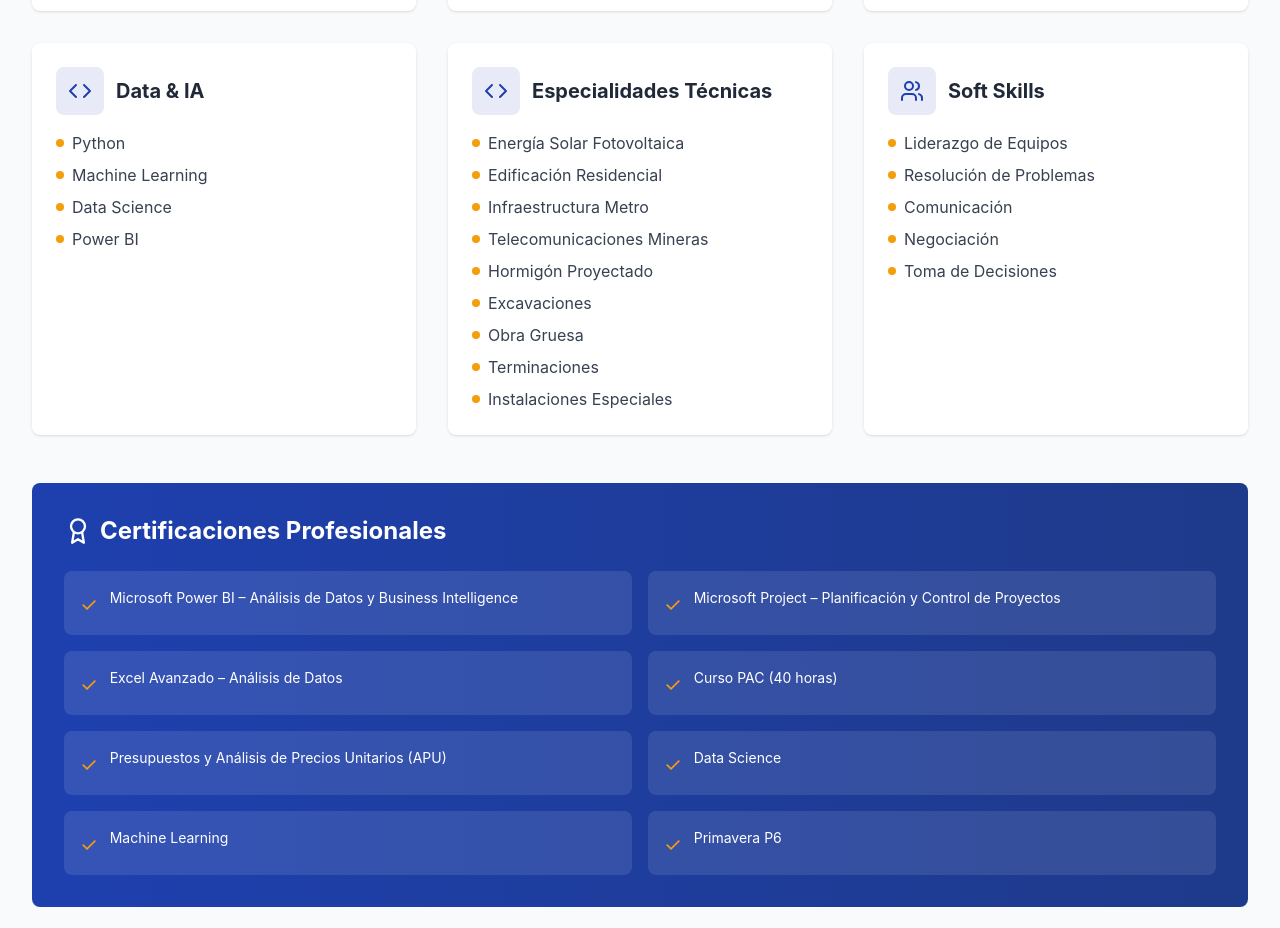
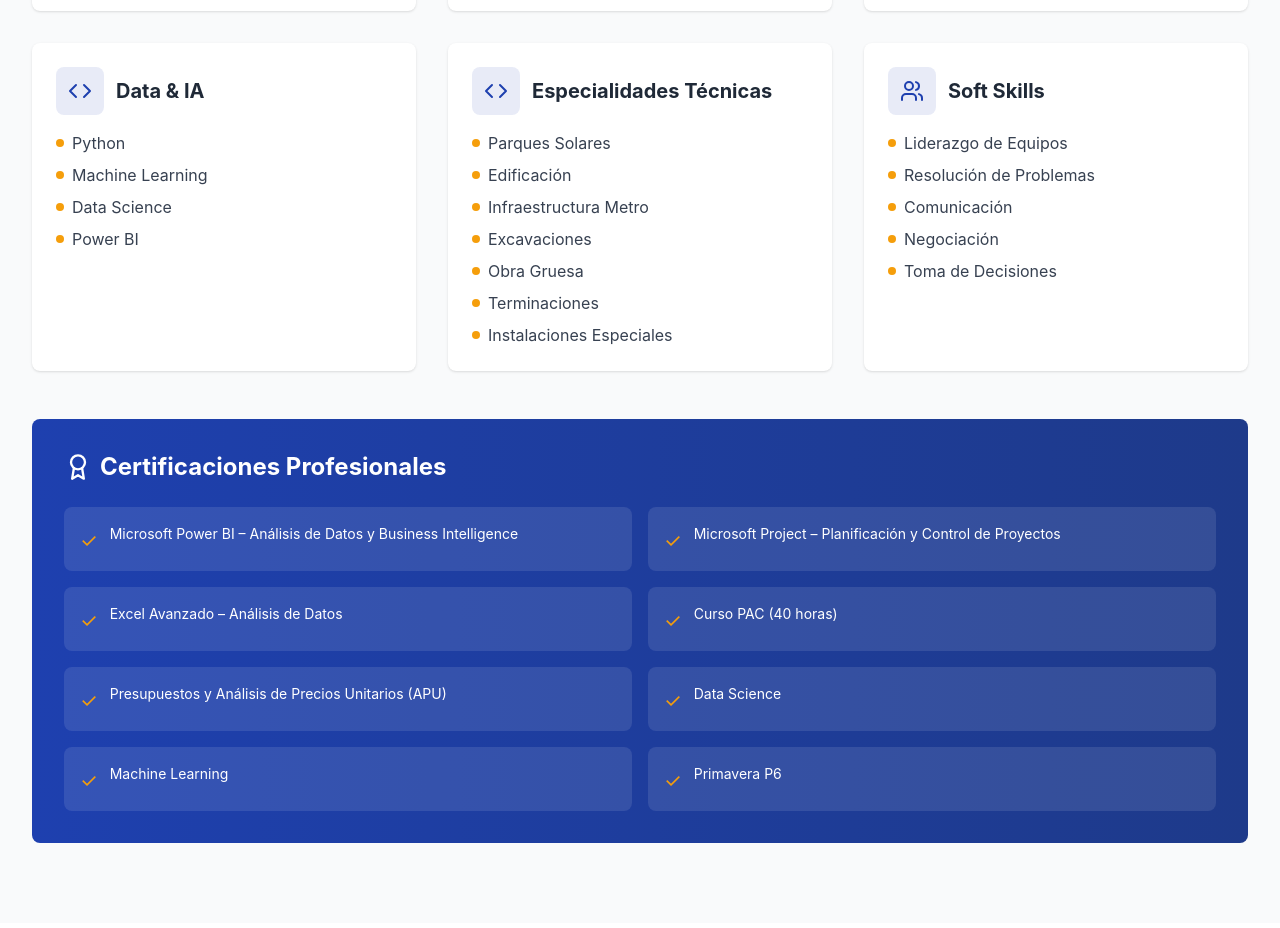
Before and after one commit to FelipeM2121/felipe-moena-portfolio, a React (Vite) app: page / in a window 1280 px wide. Shown: the part 4920-5848 px from the top of the page. Built offline with nearby package versions, Linux system fonts and the light colour scheme.

Commit message:
Actualizar lista de Especialidades Técnicas

```diff
--- a/src/data/skills.ts
+++ b/src/data/skills.ts
@@ -22,7 +22,7 @@ export const skills: Skill[] = [
   },
   {
     category: "Especialidades Técnicas",
-    items: ["Energía Solar Fotovoltaica", "Edificación Residencial", "Infraestructura Metro", "Telecomunicaciones Mineras", "Hormigón Proyectado", "Excavaciones", "Obra Gruesa", "Terminaciones", "Instalaciones Especiales"]
+    items: ["Parques Solares", "Edificación", "Infraestructura Metro", "Excavaciones", "Obra Gruesa", "Terminaciones", "Instalaciones Especiales"]
   },
   {
     category: "Soft Skills",
```
